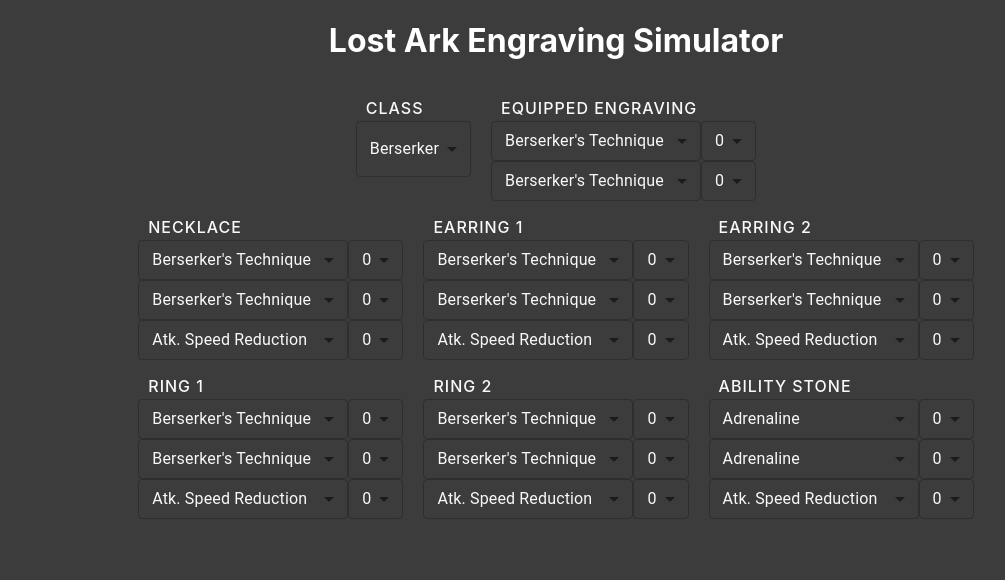
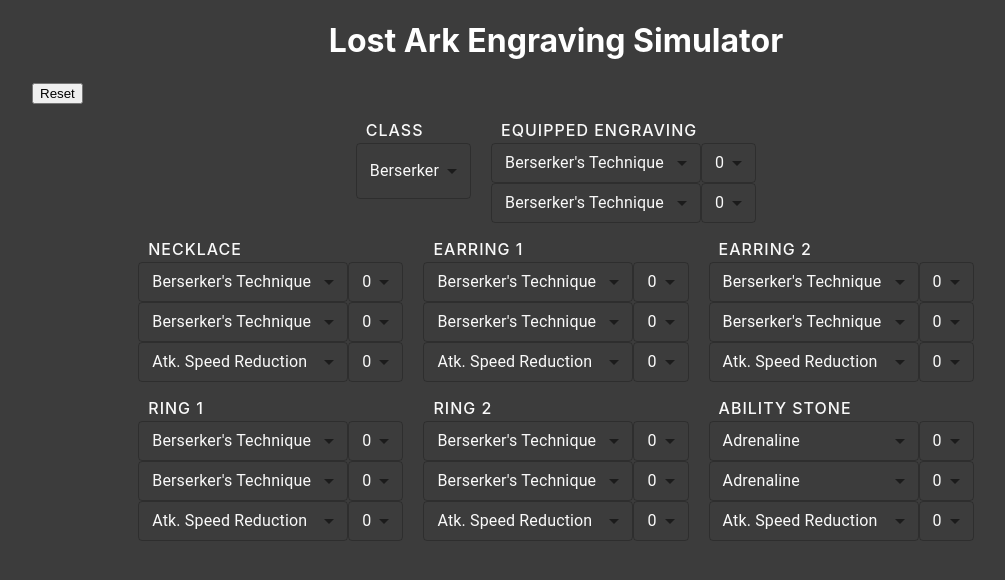
Before and after one commit to ja-me-ch/Lost-Ark-Engraving-Simulator-React-, a React (Create React App) app: page / in a window 1280 px wide. Shown: the top 580 px of the page, without its empty margins (84-1089 px from the left). Built offline with nearby package versions, Linux system fonts and the light colour scheme.

Commit message:
added reset function

```diff
--- a/src/components/EngravingsAccessory.js
+++ b/src/components/EngravingsAccessory.js
@@ -34,7 +34,7 @@
 }))
 
 function EngravingsAccessory() {
-    const { classData, accessoryValues, engravingLists } = useContext(EngravingContext);
+    const { classData, accessoryValues, engravingLists, reset } = useContext(EngravingContext);
 
     useEffect(() => {
         const slotNames = [];
@@ -69,6 +69,11 @@
 
     return (
         <RootStyle>
+            <button onClick={() => {
+                reset();
+            }}>
+                Reset
+            </button>
             <GroupSelectors>
                 <EngravingGroup>
                     <SlotTitleStyle>Class</SlotTitleStyle>
--- a/src/components/EngravingsSimulator.js
+++ b/src/components/EngravingsSimulator.js
@@ -1,20 +1,20 @@
-import React, { useState, useContext } from 'react'
+import React, { useContext } from 'react';
 import EngravingsAccessory from './EngravingsAccessory';
 import EngravingsDisplay from './EngravingsDisplay';
 import { EngravingProvider } from '../contexts/EngravingSimulatorContext';
 
 import { styled } from '@mui/material/styles'
 
+const RootStyle = styled('div')((props) => ({
+    maxWidth: '1080px',
+    margin: 'auto',
+    display: 'flex',
+    flexDirection: 'column',
+    alignItems: 'center',
+}));
 
 //includes everything about the engraving simulator, the display, the selectors, and functions
 function EngravingsSimulator() {
-    const RootStyle = styled('div')((props) => ({
-        maxWidth: '1080px',
-        margin: 'auto',
-        display: 'flex',
-        flexDirection: 'column',
-        alignItems: 'center',
-    }));
     return (
         <RootStyle>
             <EngravingProvider>
@@ -22,7 +22,7 @@
                 <EngravingsAccessory />
                 <EngravingsDisplay />
             </EngravingProvider>
-        </RootStyle>
+        </RootStyle >
     )
 }
 
--- a/src/contexts/EngravingSimulatorContext.js
+++ b/src/contexts/EngravingSimulatorContext.js
@@ -67,9 +67,9 @@
     const [ring2_negative_lvl, setRing2_negative_lvl] = useState(0);
 
     //ability stone
-    const [abilityStone_en1, setAbilityStone_en1] = useState(battleEngravings[0]);
+    const [abilityStone_en1, setAbilityStone_en1] = useState(engravingLists.battle[0]);
     const [abilityStone_en1_lvl, setAbilityStone_en1_lvl] = useState(0);
-    const [abilityStone_en2, setAbilityStone_en2] = useState(battleEngravings[0]);
+    const [abilityStone_en2, setAbilityStone_en2] = useState(engravingLists.battle[0]);
     const [abilityStone_en2_lvl, setAbilityStone_en2_lvl] = useState(0);
     const [abilityStone_neg, setAbiltyStone_neg] = useState(engravingLists.negative[0]);
     const [abilityStone_neg_lvl, setAbilityStone_neg_lvl] = useState(0)
@@ -217,9 +217,34 @@
         }
     }
 
+    const reset = function (e) {
+        const { necklace, earring1, earring2, ring1, ring2, abilityStone, equipped_en } = accessoryValues;
+        const slots = [necklace, earring1, earring2, ring1, ring2];
+        slots.forEach(slot => {
+            slot.en1.setEn(engravingLists.classBattle()[0]);
+            slot.en1.setLvl(0);
+            slot.en2.setEn(engravingLists.classBattle()[0]);
+            slot.en2.setLvl(0);
+            slot.neg.setEn(engravingLists.negative[0]);
+            slot.neg.setLvl(0);
+        });
+
+        abilityStone.en1.setEn(engravingLists.battle[0]);
+        abilityStone.en1.setLvl(0);
+        abilityStone.en2.setEn(engravingLists.battle[0])
+        abilityStone.en2.setLvl(0)
+        abilityStone.neg.setEn(engravingLists.negative[0])
+        abilityStone.neg.setLvl(0)
+
+        equipped_en.en1.setEn(engravingLists.classBattle()[0]);
+        equipped_en.en1.setLvl(0);
+        equipped_en.en2.setEn(engravingLists.classBattle()[0]);
+        equipped_en.en2.setLvl(0);
+    }
+
     return (
         <EngravingContext.Provider
-            value={{ classData, engravingLists, accessoryValues }}
+            value={{ classData, engravingLists, accessoryValues, reset }}
         >
             {props.children}
         </EngravingContext.Provider>
```
Also changed, not shown: 7 other files (tests, documents, lock files or other folders).
